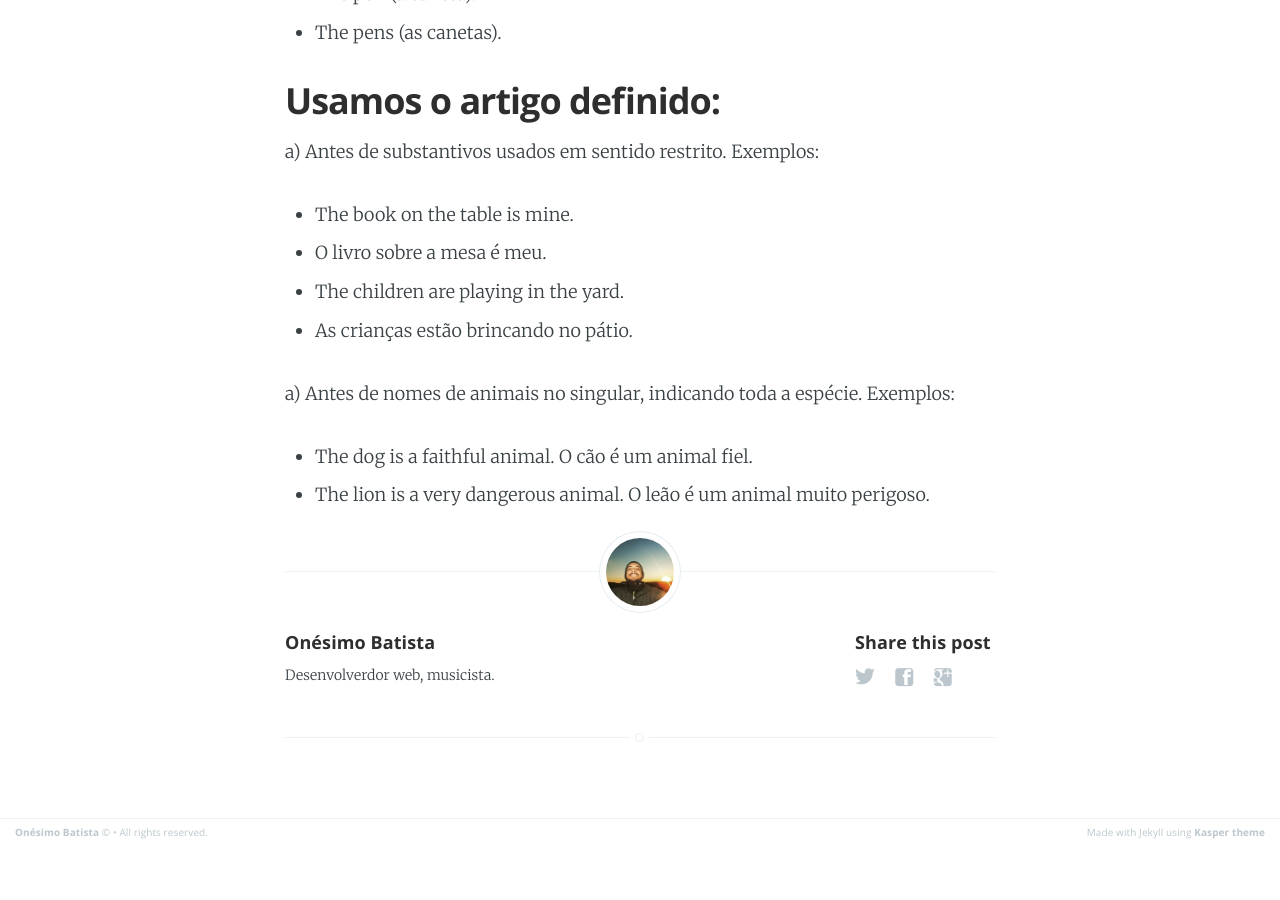
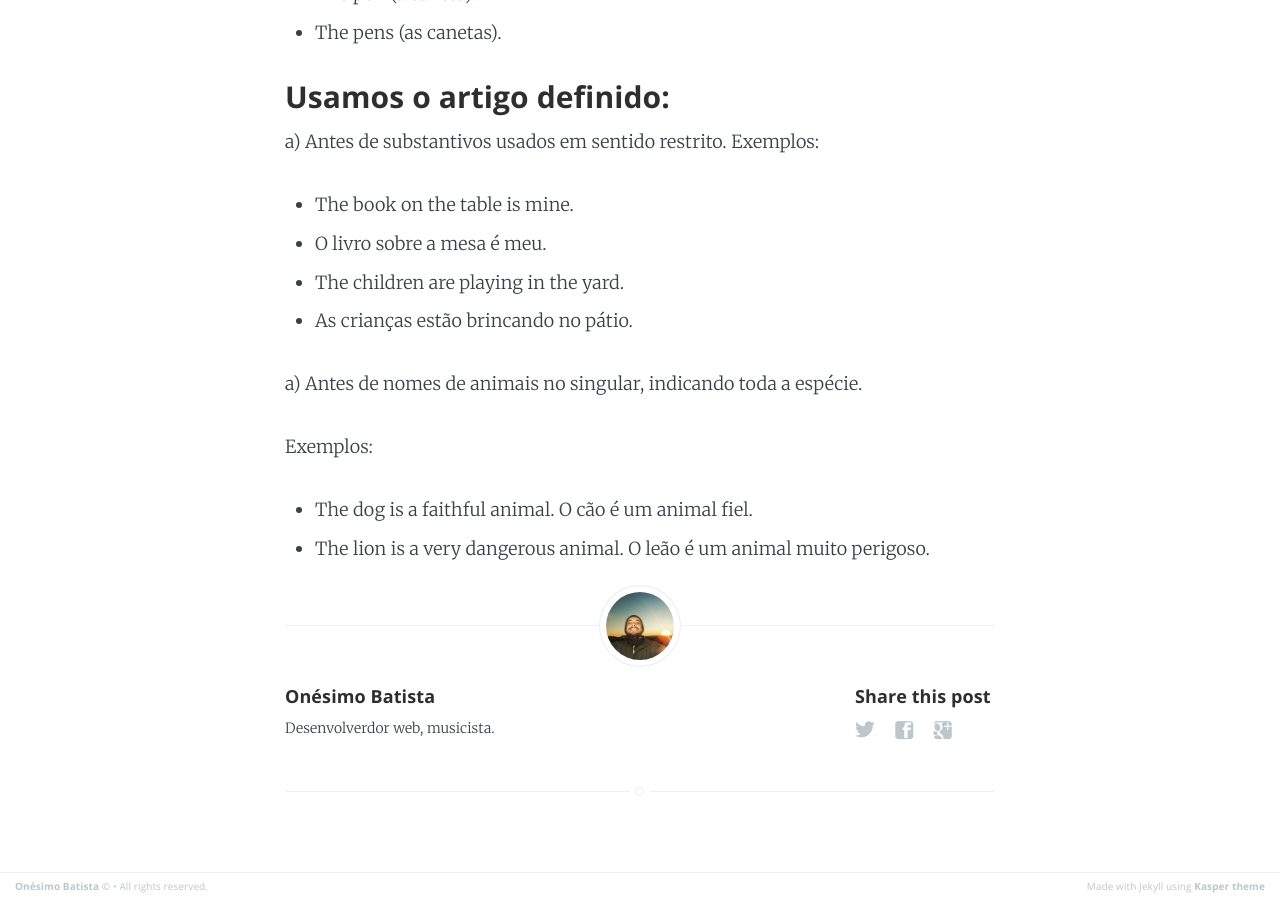
Before and after one commit to onesimo/blog, a Jekyll site: the page built from _posts/2018-01-09-english-grammar-lesson-one.md, in a window 1280 px wide and 900 px high, scrolled down 720 px. Built offline with Jekyll 4.4.1, drawn with Linux system fonts in a browser that asks for light colours; before the commit the page ends 1567 px from its top, so only the background shows below that.

```diff
--- a/_posts/2018-01-09-english-grammar-lesson-one.md
+++ b/_posts/2018-01-09-english-grammar-lesson-one.md
@@ -11,25 +11,29 @@ Há dois tipos de artigos em inglês: o definido(definite article) e o indefinid
 O artigo definido the é usado no singular ou plural e antes de substantivos masculinos, femininos ou neutros, sem que haja variação em sua forma. Equivale em português a: o(s), a(s).
 
 Exemplos:
-- The man (o homen).
-- The woman (a mulher).
-- The boys (os meninos).
-- The girls (as meninas).
-- The pen (a caneta).
-- The pens (as canetas).
 
-## Usamos o artigo definido:
+* The man (o homen).
+* The woman (a mulher).
+* The boys (os meninos).
+* The girls (as meninas).
+* The pen (a caneta).
+* The pens (as canetas).
+
+### Usamos o artigo definido:
 
 a) Antes de substantivos usados em sentido restrito.
 Exemplos:
-- The book on the table is mine.
-- O livro sobre a mesa é meu.
-- The children are playing in the yard.
-- As crianças estão brincando no pátio.
+
+* The book on the table is mine.
+* O livro sobre a mesa é meu.
+* The children are playing in the yard.
+* As crianças estão brincando no pátio.
 
 a) Antes de nomes de animais no singular, indicando toda a espécie.
+
 Exemplos:
-- The dog is a faithful animal.
+
+* The dog is a faithful animal.
     O cão é um animal fiel.
-- The lion is a very dangerous animal.
+* The lion is a very dangerous animal.
     O leão é um animal muito perigoso.
```
